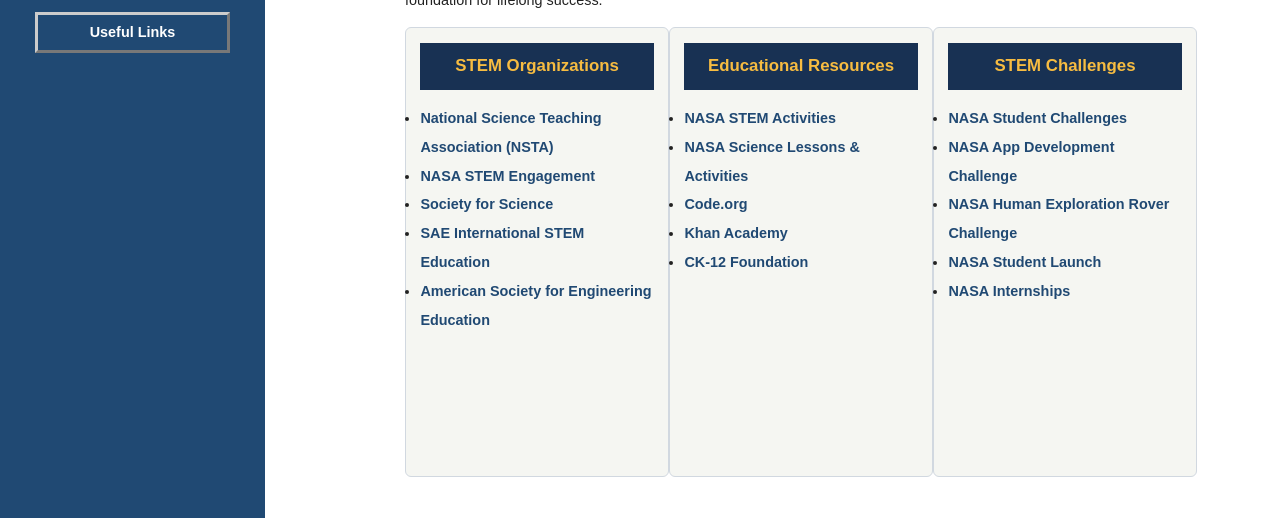
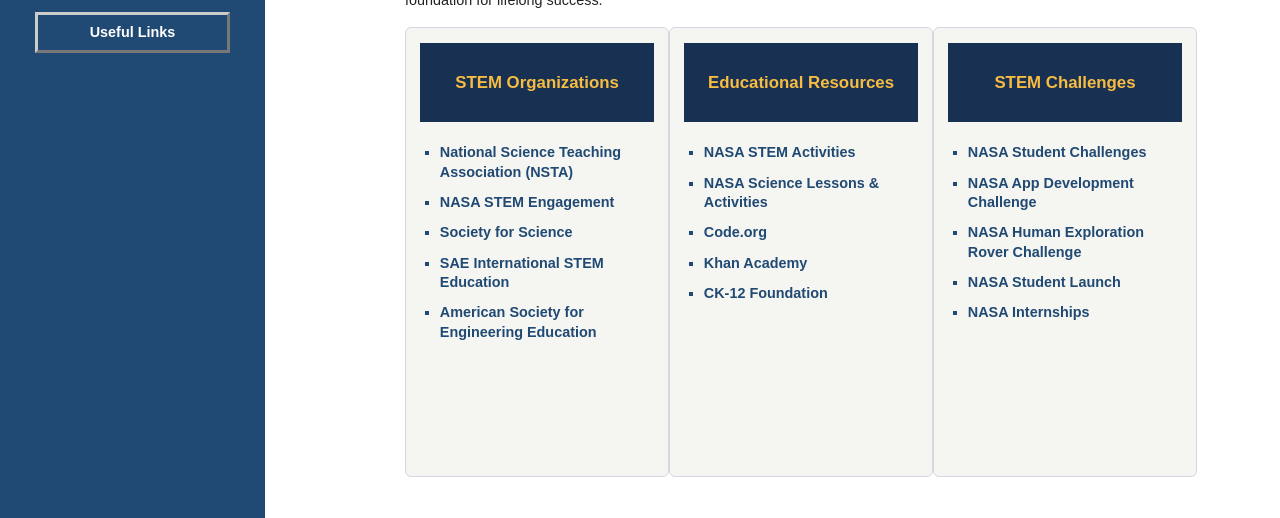
Before and after one commit to nidal2030/maxwell-scientific, a plain HTML site: page links.html in a window 1280 px wide. Shown: the part 282-800 px from the top of the page. Drawn offline with Linux system fonts and the light colour scheme.

Commit message:
1. Update stlesheet and move from root to assets/css 2. Enhance links.html styles 3. Tighten socials' icon top margin 4. Bump to v.09h

```diff
--- a/assets/css/maxwell.css
+++ b/assets/css/maxwell.css
@@ -1,4 +1,4 @@
-/* CIS-1310-NET01 • COLLAB | maxwell.css v.07h | Leslie Berrie (berriel@dupage.edu) • Nidal Abu-shukhaidem (abu-shukhaidemn@dupage.edu) | CC0-1.0 */
+/* CIS-1310-NET01 • COLLAB | maxwell.css v.09h | Leslie Berrie (berriel@dupage.edu) • Nidal Abu-shukhaidem (abu-shukhaidemn@dupage.edu) | CC0-1.0 */
 
 /* 1. Reset and Base Styles */
 *,
@@ -274,7 +274,7 @@ footer address {
 .social-icons {
   display: flex;
   gap: 45px;
-  margin-top: 100px;
+  margin-top: 40px;
 }
 
 .social-icons a:hover,
@@ -761,6 +761,7 @@ p.contact-subtitle {
   border: 1px solid #d1d8e0;
   border-top: none;
 }
+
 .onehalf dt {
   background-color: #ece6d9;
   padding: 0.25em;
@@ -780,6 +781,28 @@ p.contact-subtitle {
   min-height: 450px;
 }
 
+.onethird ul {
+  padding: 0 0 0 1.35rem;
+  line-height: 1.35;
+}
+
+.onethird li {
+  margin-bottom: 0.75rem;
+  list-style-type: square;
+}
+
+.onethird li::marker {
+  color: #204973;
+}
+
+.onethird li:last-child {
+  margin-bottom: 0;
+}
+
+.onethird li:first-child {
+  margin-top: 1.5rem;
+}
+
 .onethird h2 {
   background-color: #183153;
   color: #f7bc41;
@@ -787,6 +810,8 @@ p.contact-subtitle {
   margin-bottom: 1rem;
   text-align: center;
   font-size: 1.17rem;
+  min-height: 5.5rem;
+  align-content: center;
 }
 
 .onethird a {
```
